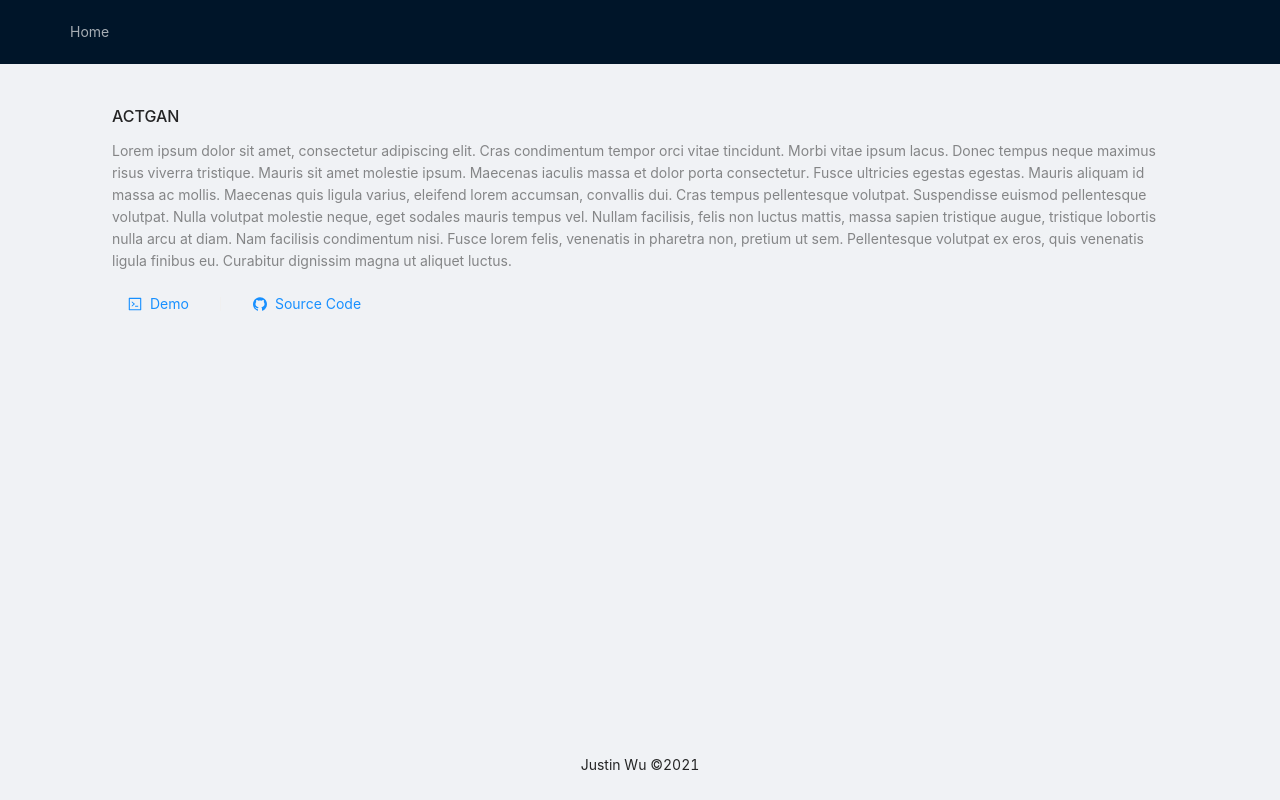
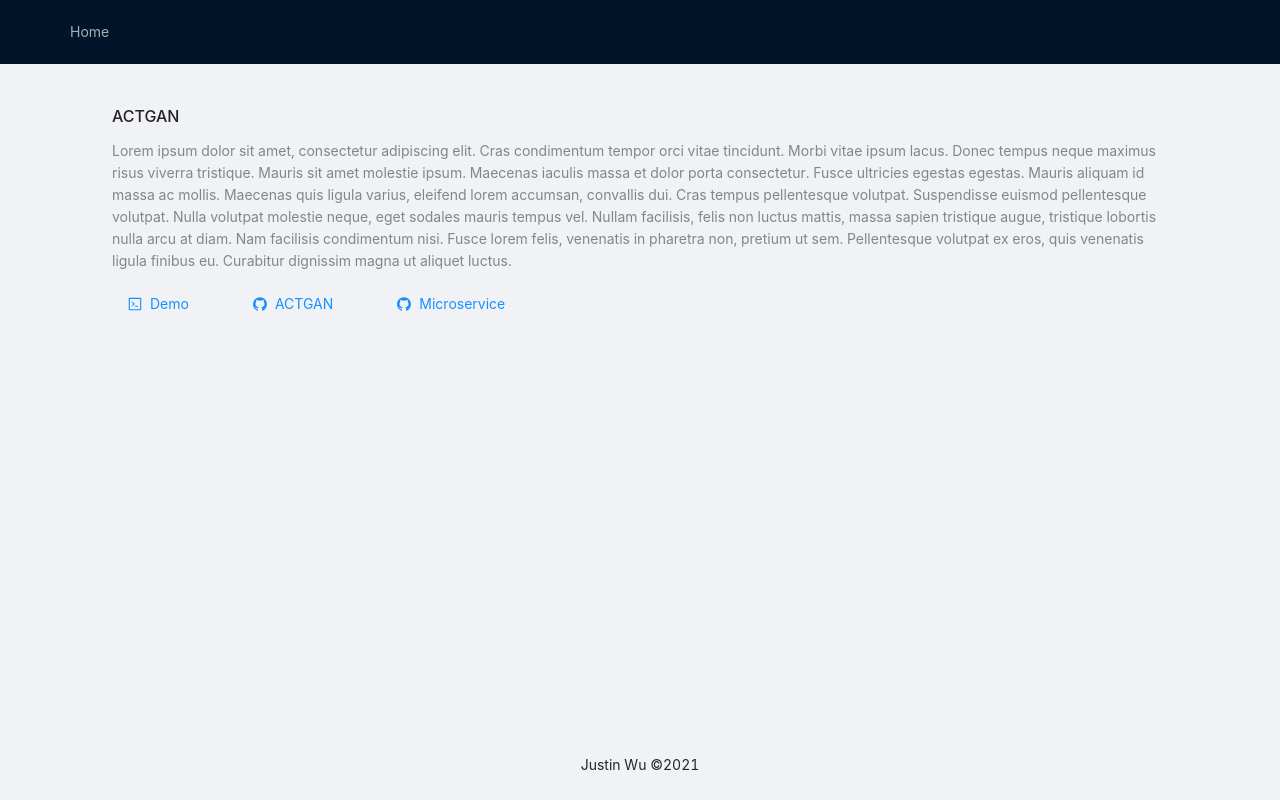
Before and after one commit to JustinLokHinWu/Personal-Site-Frontend, a React (Create React App) app: page / in a window 1280 px wide. Built offline with nearby package versions, Linux system fonts and the light colour scheme.

Commit message:
Updated description list link handling

```diff
--- a/src/components/DemoList.js
+++ b/src/components/DemoList.js
@@ -18,7 +18,7 @@ const DemoList = () => {
                     title={item.title}
                     description={item.description}
                     demoPath={item.page_path}
-                    sourcePath={item.sourcePath}
+                    links={item.links}
                 >
                     Ding Dong
                 </DemoListItem>
--- a/src/components/DemoListItem.js
+++ b/src/components/DemoListItem.js
@@ -1,10 +1,10 @@
-import { GithubFilled, CodeOutlined } from '@ant-design/icons';
+import { CodeOutlined } from '@ant-design/icons';
 import { List } from 'antd'
 import 'antd/dist/antd.css';
 
 import IconButton from './IconButton';
 
-const DemoListItem = ({ title, description, demoPath, sourcePath }) => {
+const DemoListItem = ({ title, description, demoPath, links }) => {
     return (
         <List.Item
             actions={[
@@ -12,13 +12,16 @@ const DemoListItem = ({ title, description, demoPath, sourcePath }) => {
                     icon={CodeOutlined}
                     text={'Demo'}
                     link={demoPath}
-                />,
-                <IconButton
-                    icon={GithubFilled}
-                    text={'Source Code'}
-                    link={sourcePath}
-                />
-        ]}
+                />].concat(
+                    links.map(entry =>
+                        <IconButton
+                            icon={entry.icon}
+                            text={entry.text}
+                            link={entry.link}
+                        />
+                    )
+                )
+            }
         >
             <List.Item.Meta
                     title={title}
```
